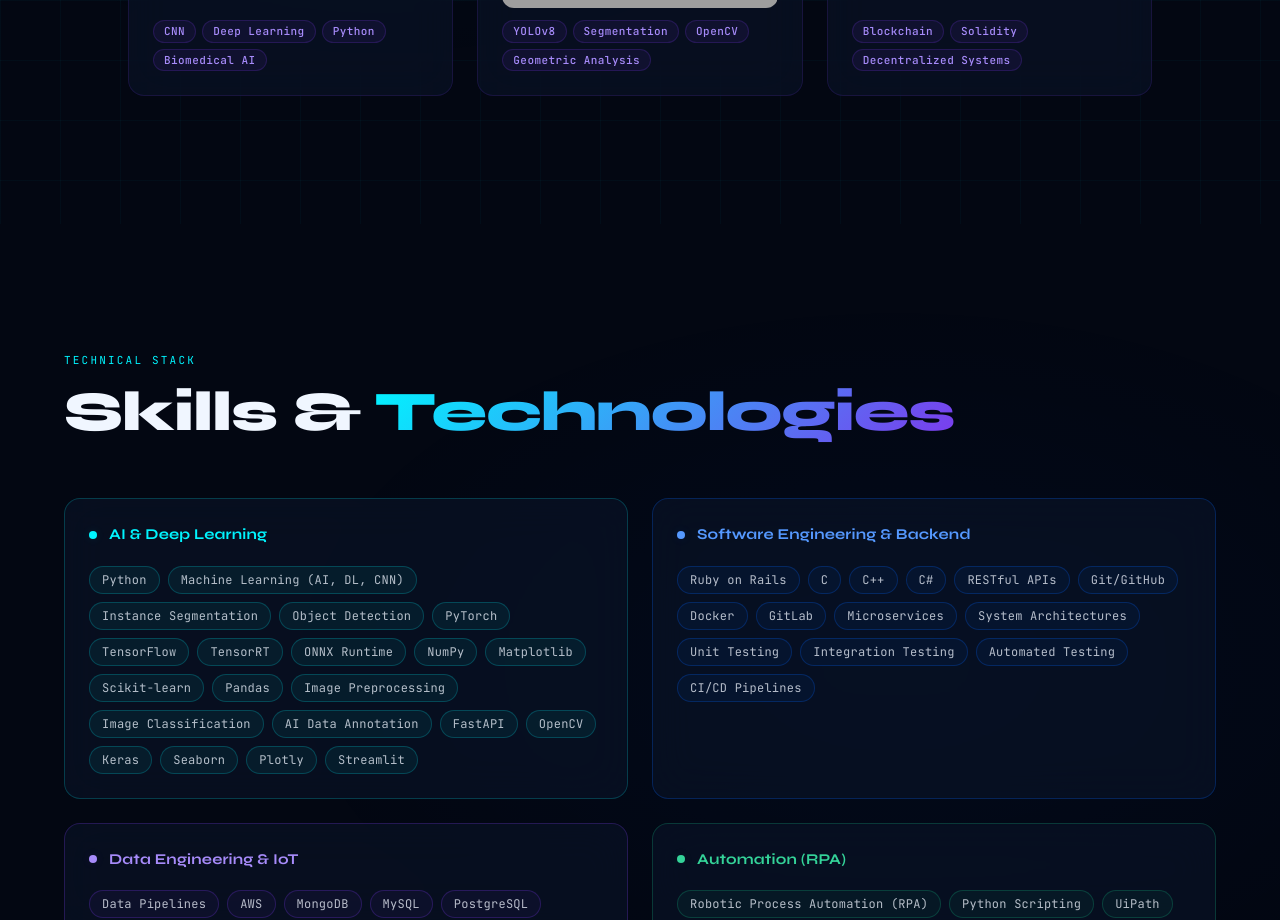
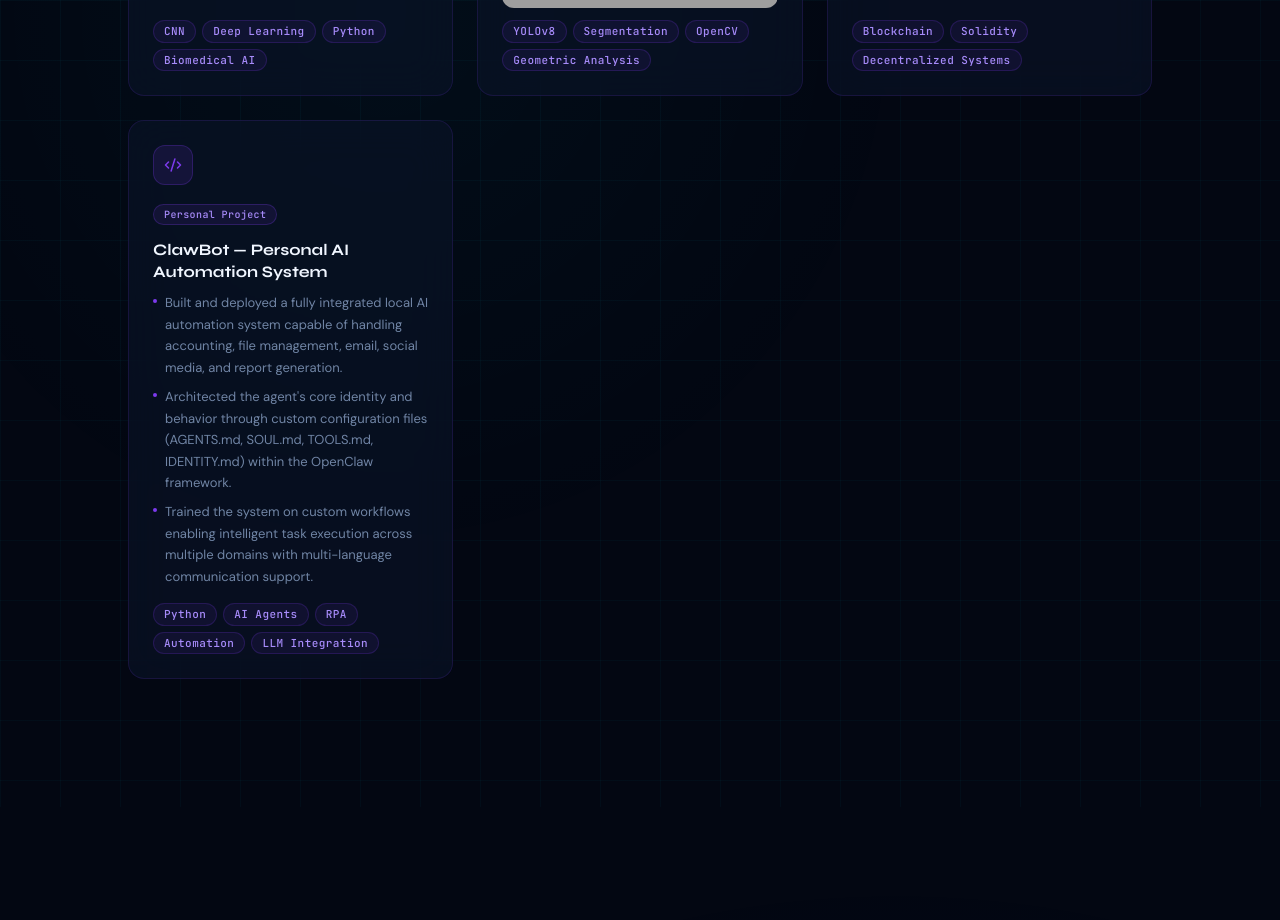
Before and after one commit to Ehsaanullah/portfolio, a Next.js app: page / in a window 1280 px wide. Shown: the part 4140-5060 px from the top of the page. Built offline with nearby package versions, Linux system fonts and the light colour scheme; grey boxes are pictures that could not be loaded.

Commit message:
Added ClawBot — Personal AI Automation System

```diff
--- a/src/data/resume.ts
+++ b/src/data/resume.ts
@@ -145,6 +145,17 @@
         "A blockchain-based decentralized prediction platform built as final year thesis.",
       ],
     },
+    {
+      title: "ClawBot — Personal AI Automation System",
+      context: "Personal Project",
+      stack: ["Python", "AI Agents", "RPA", "Automation", "LLM Integration"],
+      bullets: [
+        "Built and deployed a fully integrated local AI automation system capable of handling accounting, file management, email, social media, and report generation.",
+        "Architected the agent's core identity and behavior through custom configuration files (AGENTS.md, SOUL.md, TOOLS.md, IDENTITY.md) within the OpenClaw framework.",
+        "Trained the system on custom workflows enabling intelligent task execution across multiple domains with multi-language communication support.",
+      ],
+      images: ["/clawbot-dashboard.png", "/clawbot-core-files.png"],
+    },
   ],
 
   skills: {
```
